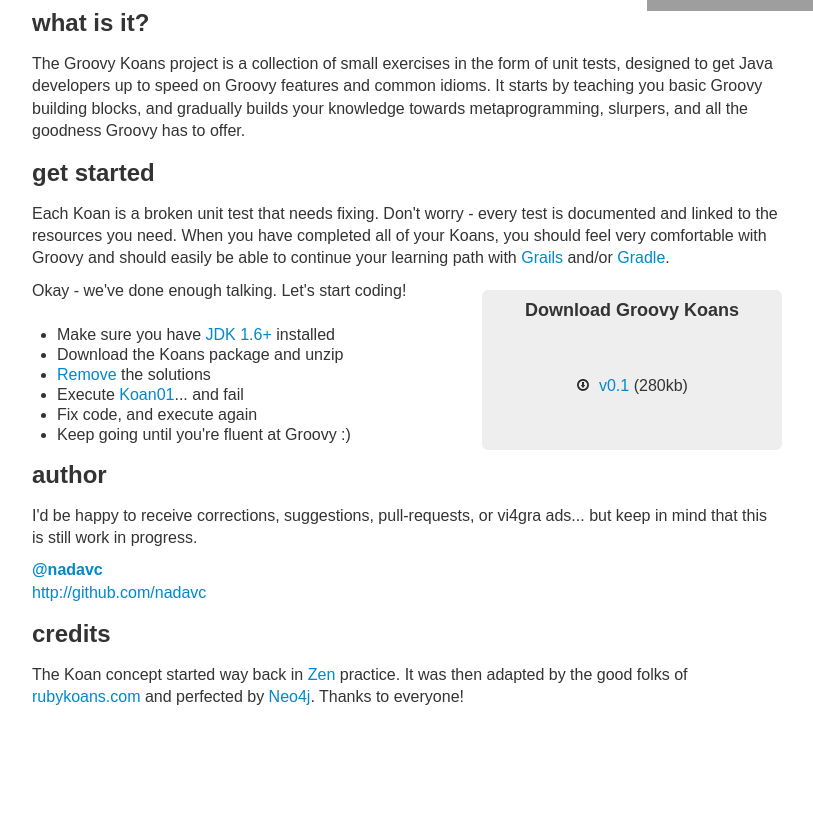
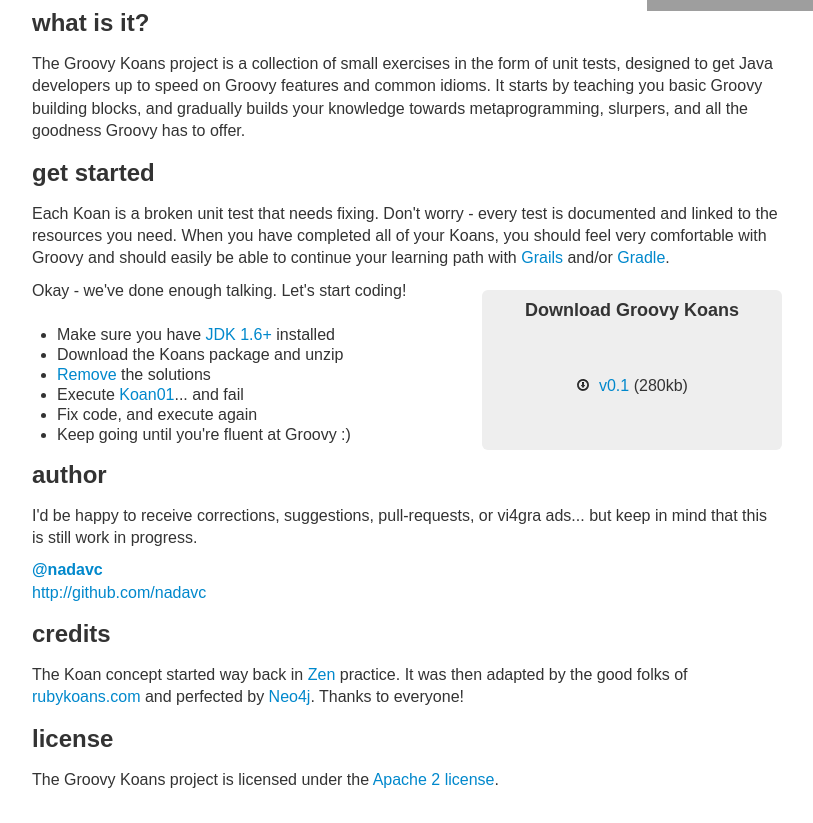
Before and after one commit to nadavc/groovykoans, a plain HTML site: page index.html in a window 1280 px wide. Shown: the part 289-1112 px from the top of the page, without its empty margins (233-1046 px from the left). Before the commit the page ends 1030 px from the top, so only its background shows below. Drawn offline with Linux system fonts and the light colour scheme; grey boxes are pictures that could not be loaded.

Commit message:
Added license notice on webpage

```diff
--- a/index.html
+++ b/index.html
@@ -138,6 +138,14 @@
     </p>
 </div>
 
+<div>
+    <h3>license</h3>
+
+    <p>The Groovy Koans project is licensed under the <a href="http://www.apache.org/licenses/LICENSE-2.0.html">
+        Apache 2 license</a>.
+    </p>
+</div>
+
 
 <script src="js/bootstrap.min.js"></script>
 </body>
```
